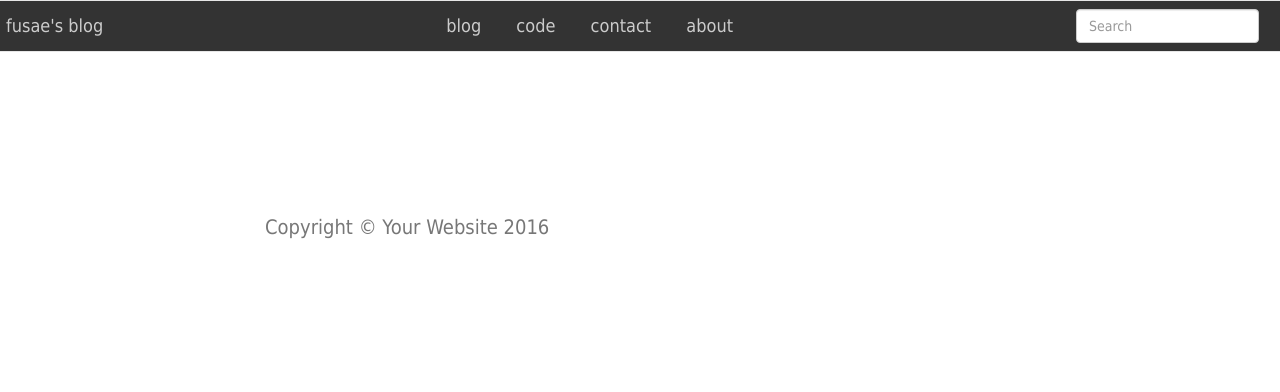
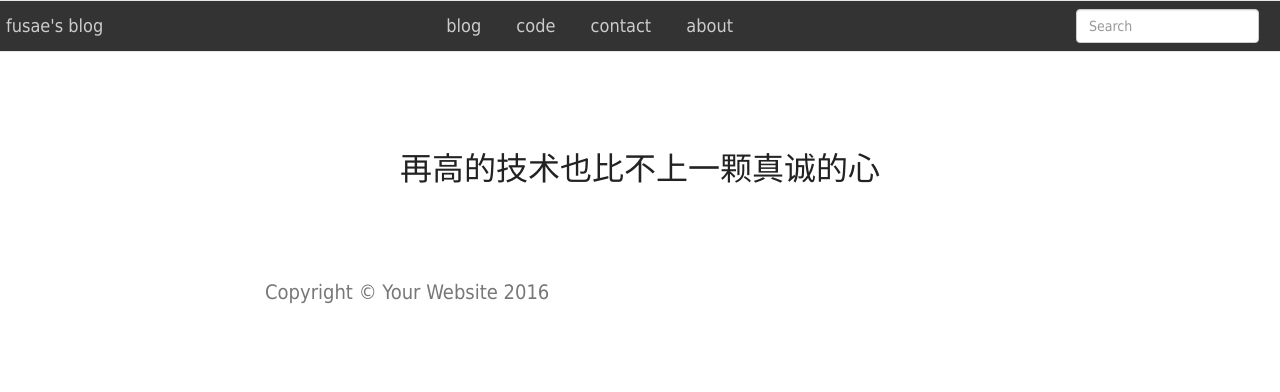
Before and after one commit to fusae/micro_blog, a Flask app: page / in a window 1280 px wide. Shown: the top 392 px of the page. Run offline with Flask 2, Linux system fonts and the light colour scheme; data that the repository does not hold is empty; some libraries are stand-ins or nearby versions.

Commit message:
small fixed

```diff
--- a/app/static/css/blog.css
+++ b/app/static/css/blog.css
@@ -9,6 +9,11 @@
         text-align: center;
     }
 
+}
+
+#motto{
+    text-align: center;
+    font-size: 32px;
 }
 
 header div.row{
--- a/app/templates/base.html
+++ b/app/templates/base.html
@@ -56,7 +56,7 @@
     <!-- Collect the nav links, forms, and other content for toggling -->
     <div class="collapse navbar-collapse" id="bs-example-navbar-collapse-1">
       <ul class="nav navbar-nav">
-        <div class=box><a href="/"><li>blog</li></a></div>
+        <div class=box><a href="/blog"><li>blog</li></a></div>
         <div class=box><a href="https://github.com/fusae" target="_blank"><li>code</li></a></div>
         <div class=box><a href="{{ url_for('contact') }}"><li>contact</li></a></div>
         <div class=box><a href="#"><li>about</li></a></div>
--- a/app/templates/index.html
+++ b/app/templates/index.html
@@ -2,7 +2,15 @@
 
 
 {% block content %}
-
+{% if not blog %}
+<div class="container">
+    <div class="row">
+        <div class="col-lg-8 col-lg-offset-2 col-md-10 col-md-offset-1">
+            <h3 id="motto">再高的技术也比不上一颗真诚的心</h3>
+        </div>
+    </div>
+</div>
+{% endif %}
 <div class="container">
         <div class="row">
             <div class="col-lg-8 col-lg-offset-2 col-md-10 col-md-offset-1">
--- a/app/views.py
+++ b/app/views.py
@@ -20,10 +20,6 @@ def login_required(fn):
         return inner
 
 @app.route('/')
-#@app.route('/index')
-#@app.route('/index/<int:page>')
-#@login_required
-#def index(page=1):
 def index():
 
     page = 1 if not request.args.get('page') else int(request.args.get('page'))
@@ -36,7 +32,24 @@ def index():
     return render_template("index.html",
                            title='Home',
                            posts=posts,
-                           pagination=pagination)
+                           pagination=pagination,
+                           blog=False)
+
+@app.route('/blog')
+def blog():
+
+    page = 1 if not request.args.get('page') else int(request.args.get('page'))
+    per_page = 5
+
+    total = db[postCollection].count()
+    pagination = Pagination(page, per_page, total, postCollection)
+    posts = pagination.getPage()
+
+    return render_template("index.html",
+                           title='Home',
+                           posts=posts,
+                           pagination=pagination,
+                           blog=True)
 
 
 @app.before_request
```
